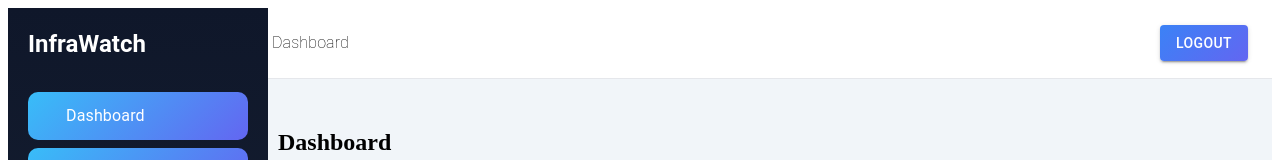
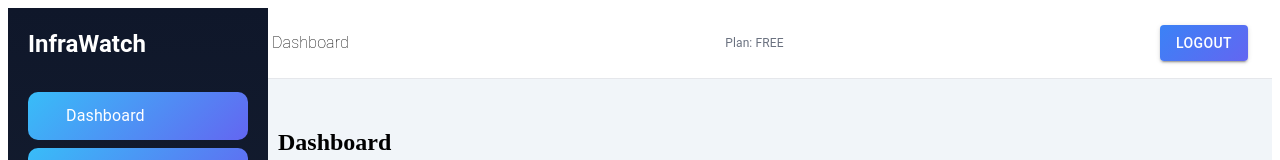
Before and after one commit to yashkumarverma1638/infrawatch-dashboard, a React (Vite) app: page / in a window 1280 px wide. Shown: the top 160 px of the page. Built offline with nearby package versions, Linux system fonts and the light colour scheme; no server answers; sample sign-in values are in the browser's storage; some icons are missing.

Commit message:
subscription check added

```diff
--- a/src/components/Navbar.tsx
+++ b/src/components/Navbar.tsx
@@ -20,6 +20,9 @@ function Navbar() {
     >
       {/* Left */}
       <Typography sx={{ fontWeight: 200 }}>Dashboard</Typography>
+      <Typography style={{ fontSize: "12px", color: "#6b7280" }}>
+        Plan: FREE
+      </Typography>
 
       {/* Right */}
       <Button
--- a/src/pages/Dashboard.tsx
+++ b/src/pages/Dashboard.tsx
@@ -125,8 +125,8 @@ function Dashboard() {
       setError("");
 
       dispatch(fetchMonitors());
-    } catch {
-      setError("Failed to add monitor");
+    } catch (err: any) {
+      toast.error(err.response?.data?.error);
     }
   };
   const deleteMonitor = async (id: number) => {
```
